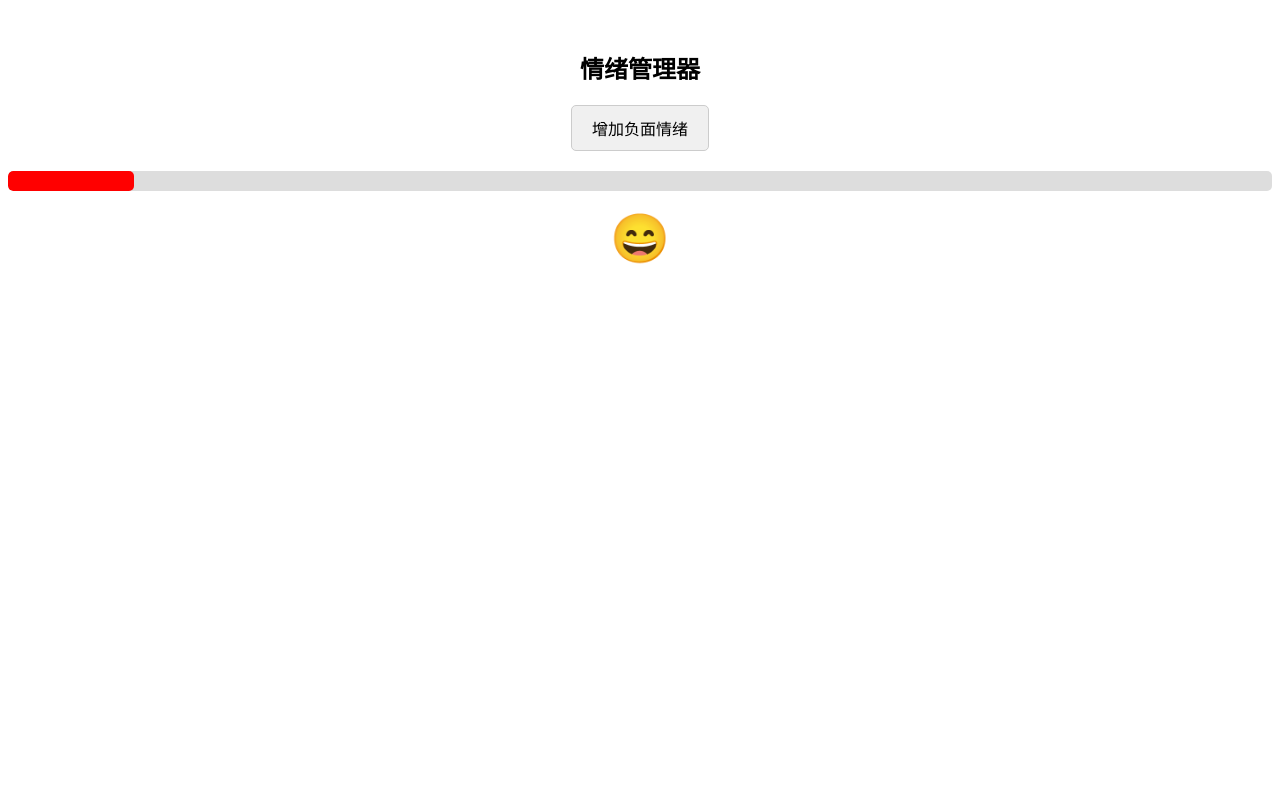
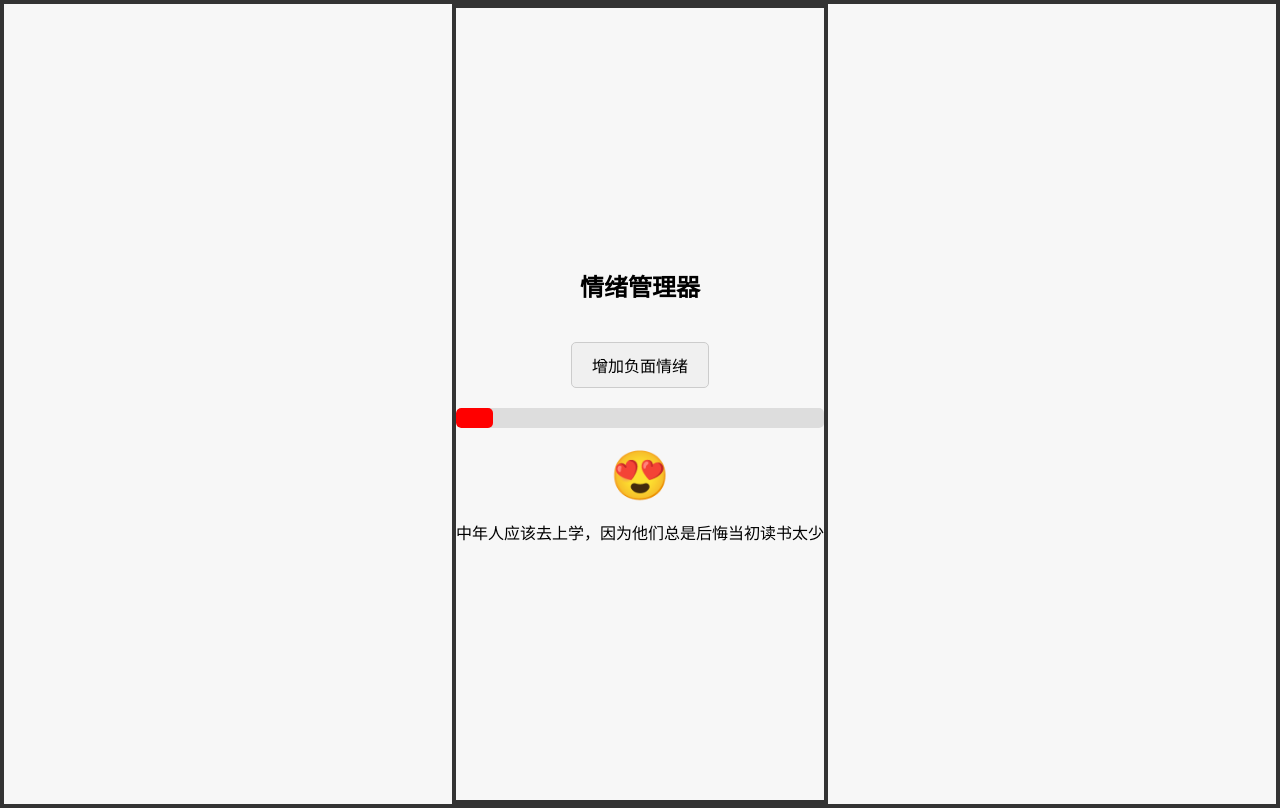
Before and after one commit to zhangsiwen990/emotion, a plain HTML site: page index.html in a window 1280 px wide. Both pictures are taken after a click on the button "增加负面情绪". Drawn offline with Linux system fonts and the light colour scheme.

Commit message:
Update index.html

```diff
--- a/index.html
+++ b/index.html
@@ -2,12 +2,25 @@
 <html lang="en">
 <head>
 <meta charset="UTF-8">
-<meta name="viewport" content="width=device-width, initial-scale=1.0">
+<meta name="viewport" content="width=720, height=1280, initial-scale=1.0">
 <title>情绪管理器</title>
 <style>
+  body, html {
+    height: 100%;
+    margin: 0;
+    padding: 0;
+    display: flex;
+    flex-direction: column;
+    justify-content: center;
+    align-items: center;
+    background-color: #f7f7f7;
+    border: 4px solid #333; /* 深灰色边框 */
+  }
+
   #emotionManager {
     text-align: center;
-    margin-top: 50px;
+    width: 100%;
+    max-width: 720px;
   }
 
   #negativeEmotionBtn {
@@ -17,6 +30,12 @@
     background-color: #f0f0f0;
     border: 1px solid #ccc;
     border-radius: 5px;
+    margin-top: 20px;
+  }
+
+  #negativeEmotionBtn.disabled {
+    background-color: #ccc;
+    cursor: not-allowed;
   }
 
   .progress-container {
@@ -37,7 +56,7 @@
 
   .face {
     font-size: 48px; /* 设置表情字体大小 */
-    display: none; /* 默认不显示 */
+    display: block; /* 默认显示 */
     margin-top: 20px;
   }
 
@@ -53,6 +72,7 @@
     display: none;
     font-size: 20px;
     color: #555;
+    margin-top: 20px;
   }
 </style>
 </head>
@@ -64,9 +84,10 @@
   <div class="progress-container">
     <div class="progress-bar" id="progressBar"></div>
   </div>
-  <div class="face" id="emotionFace"></div>
+  <div class="face" id="emotionFace">😍😍😍😍</div>
   <div class="tissue" id="tissue" draggable="true">🧻</div>
   <p class="prompt-text" id="promptText"></p>
+  <p id="moodText"></p>
 </div>
 
 <script>
@@ -76,14 +97,29 @@
   const tissue = document.getElementById('tissue');
   const negativeEmotionBtn = document.getElementById('negativeEmotionBtn');
   const promptText = document.getElementById('promptText');
-  const emotions = [
-    '😼', '😄', '😁', '😃', '☺️', '🙂', '😞', '😔', '😠', '☹️', '😢'
+  const moodText = document.getElementById('moodText');
+  const emotions = ['😍', '😍', '😍', '😍', '😍', '😍', '😍', '😞', '😔', '😠', '☹️', '😢'];
+
+  const moodMessages = [
+    '老年人应该去上班，因为他们成熟稳重还能早起',
+    '中年人应该去上学，因为他们总是后悔当初读书太少',
+    '小孩子应该在家做家务，因为他们精力充沛热爱生活',
+    '年轻人应该去养老，因为他们浑身是病天天嚷着想死',
+    '上班和要饭最大的区别在于，要饭是行行好～，上班是：行！行！好！',
+    '要饭是：自由上班；上班是：到点要饭',
+    '要饭是：看天气；上班是：风雨无阻',
+    '要饭是：工资现结；上班是：工资月结',
+    '要饭是：一天赚1000；上班是：一天赚100'
   ];
 
   negativeEmotionBtn.addEventListener('click', () => {
+    if (negativeEmotion === 10 && !tissue.classList.contains('used')) {
+      return;
+    }
     negativeEmotion = (negativeEmotion + 1) % 11;
     updateProgressBar();
     updateEmotionFace();
+    updateMoodText();
   });
 
   function updateProgressBar() {
@@ -91,13 +127,21 @@
   }
 
   function updateEmotionFace() {
-    emotionFace.textContent = emotions[negativeEmotion];
-    emotionFace.style.display = 'block';
+    emotionFace.innerHTML = emotions[negativeEmotion];
     if (negativeEmotion === 10) {
       tissue.style.display = 'block';
+      negativeEmotionBtn.classList.add('disabled');
+      negativeEmotionBtn.disabled = true;
     } else {
       tissue.style.display = 'none';
+      negativeEmotionBtn.classList.remove('disabled');
+      negativeEmotionBtn.disabled = false;
     }
+  }
+
+  function updateMoodText() {
+    moodText.textContent = moodMessages[negativeEmotion];
+    moodText.style.display = negativeEmotion > 0 ? 'block' : 'none';
   }
 
   document.body.addEventListener('dragover', (e) => {
@@ -107,12 +151,13 @@
   document.body.addEventListener('drop', (e) => {
     e.preventDefault();
     if (e.target.id === 'emotionFace' && negativeEmotion === 10) {
+      tissue.classList.add('used');
       negativeEmotion = 0;
       updateProgressBar();
       updateEmotionFace();
       tissue.style.display = 'none';
       promptText.style.display = 'block';
-      promptText.textContent = '没事哒，没事哒，没事哒';
+      promptText.textContent = '与其内耗，不如大笑～';
     }
   });
 
```
